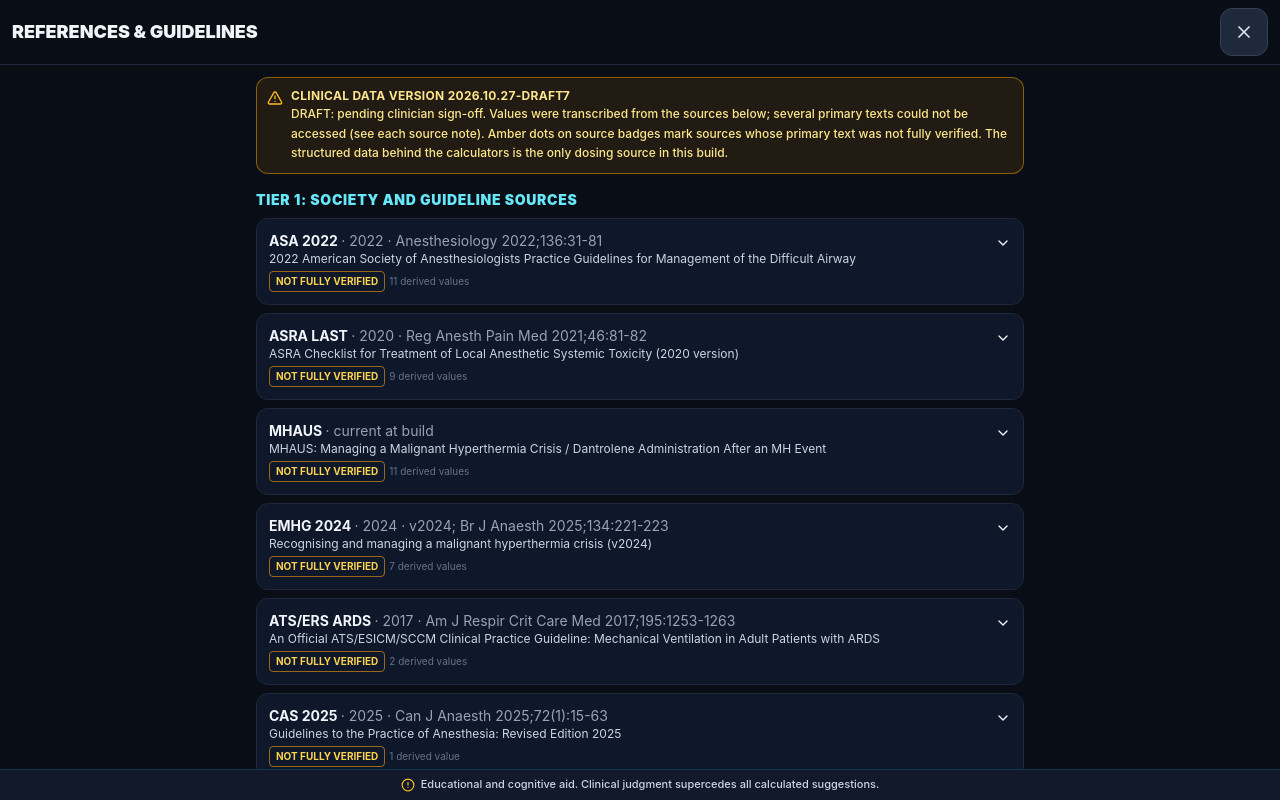
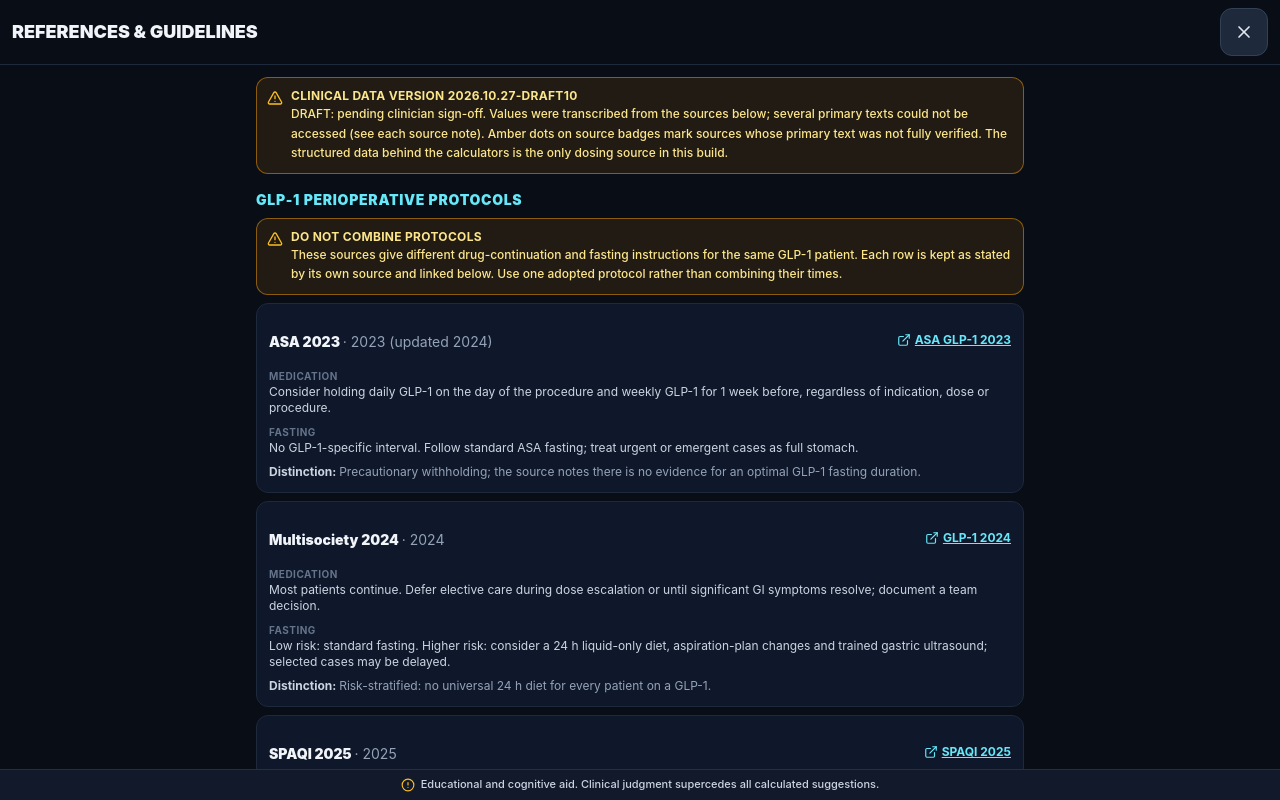
Before and after one commit to drabdo1990/anesth-helper, a React (Vite) app: page / in a window 1280 px wide. Both pictures are taken after a click on the button 1010 px from the left and 30 px from the top of the page. Built offline with nearby package versions, Linux system fonts and the light colour scheme.

Commit message:
feat(references): compare conflicting GLP-1 protocols

```diff
--- a/src/data/derived.ts
+++ b/src/data/derived.ts
@@ -6,6 +6,7 @@
 import { LOCAL_ANESTHETICS, MEDICATIONS } from './medications';
 import { VENTILATION_SCENARIOS, VENT_ADVANCED_REFERENCE, VENT_ALARMS, VENT_MODES, VENT_TROUBLESHOOTING } from './ventilation';
 import { CHECKLISTS } from './checklists';
+import { GLP1_PROTOCOLS } from './glp1Protocols';
 import { NEURAXIAL_REGIMENS } from './neuraxial';
 import { REFERENCE_DRUGS } from './referenceDrugs';
 import { SOURCES } from './sources';
@@ -84,6 +85,7 @@
   for (const t of VENT_TROUBLESHOOTING) add(t.sourceIds, `Ventilator troubleshooting: ${t.title}`);
 
   for (const c of CHECKLISTS) for (const i of c.items) add(i.sourceIds, `Checklist ${c.title}: ${i.text}`);
+  for (const p of GLP1_PROTOCOLS) add([p.sourceId], `GLP-1 protocol ${p.label}: ${p.drugRule} Fasting: ${p.fastingRule}`);
   for (const s of [...LAST_STEPS, ...MH_STEPS, ...CICO_PLANS.flatMap((p) => p.steps)]) add(s.sourceIds, `Emergency step: ${s.text}`);
 
   for (const [id, lines] of Object.entries(PRINCIPLE_SOURCES)) for (const l of lines) out[id]?.push(l);
--- /dev/null
+++ b/src/data/glp1Protocols.ts
@@ -0,0 +1,60 @@
+// Published conflicting perioperative GLP-1 protocols, kept separate so no protocol's fasting times are mixed with another's.
+// Every row cites a source in sources.ts. Local rules are intentionally not included here.
+
+export interface Glp1ProtocolReference {
+  id: string;
+  label: string;
+  year: string;
+  sourceId: string;
+  drugRule: string;
+  fastingRule: string;
+  distinction: string;
+}
+
+export const GLP1_PROTOCOLS: Glp1ProtocolReference[] = [
+  {
+    id: 'asa-glp1-2023',
+    label: 'ASA 2023',
+    year: '2023 (updated 2024)',
+    sourceId: 'asa-glp1-2023',
+    drugRule: 'Consider holding daily GLP-1 on the day of the procedure and weekly GLP-1 for 1 week before, regardless of indication, dose or procedure.',
+    fastingRule: 'No GLP-1-specific interval. Follow standard ASA fasting; treat urgent or emergent cases as full stomach.',
+    distinction: 'Precautionary withholding; the source notes there is no evidence for an optimal GLP-1 fasting duration.',
+  },
+  {
+    id: 'multisociety-glp1-2024',
+    label: 'Multisociety 2024',
+    year: '2024',
+    sourceId: 'glp1-multisociety-2024',
+    drugRule: 'Most patients continue. Defer elective care during dose escalation or until significant GI symptoms resolve; document a team decision.',
+    fastingRule: 'Low risk: standard fasting. Higher risk: consider a 24 h liquid-only diet, aspiration-plan changes and trained gastric ultrasound; selected cases may be delayed.',
+    distinction: 'Risk-stratified: no universal 24 h diet for every patient on a GLP-1.',
+  },
+  {
+    id: 'spaqi-glp1-2025',
+    label: 'SPAQI 2025',
+    year: '2025',
+    sourceId: 'glp1-spaqi-2025',
+    drugRule: 'Continue if there are no significant GI symptoms. Severe nausea, vomiting or inability to tolerate oral intake needs prescriber review before elective care.',
+    fastingRule: 'Solids 24 h (clear liquids only); clear liquids <10% glucose 4 h and ≥10% glucose 8 h.',
+    distinction: 'A distinct fixed fasting protocol for all GLP-1 patients without significant GI symptoms.',
+  },
+  {
+    id: 'uk-glp1-2025',
+    label: 'UK 2025',
+    year: '2025',
+    sourceId: 'glp1-uk-2025',
+    drugRule: 'Continue GLP-1 and dual GIP/GLP-1 therapy throughout the perioperative period.',
+    fastingRule: 'Follow standard recommended fasting; no GLP-1-specific extended fast. Use individualized aspiration-risk mitigation and consider gastric ultrasound.',
+    distinction: 'Most permissive fasting; rejects extra fasting for the drug alone.',
+  },
+  {
+    id: 'anzca-glp1-2025',
+    label: 'ADS / ANZCA / GESA / NACOS 2025',
+    year: '2025',
+    sourceId: 'glp1-anzca-2025',
+    drugRule: 'Do not routinely stop GLP-1 or dual GIP/GLP-1 therapy before the procedure.',
+    fastingRule: '24 h clear-fluid diet, then a standard 6 h fast before the procedure, for all patients on these drugs.',
+    distinction: 'A universal 24 h clear-fluid day for every patient on these drugs.',
+  },
+];
--- a/src/data/sources.ts
+++ b/src/data/sources.ts
@@ -3,7 +3,7 @@
 
 import type { ClinicalSource } from './types';
 
-export const DATA_VERSION = '2026.10.27-draft7';
+export const DATA_VERSION = '2026.10.27-draft10';
 export const DATA_STATUS =
   'DRAFT: pending clinician sign-off. Values were transcribed from the sources below; several primary texts could not be accessed (see each source note).';
 
@@ -839,17 +839,30 @@
     accessNote: 'Open-access full text via PMC. Eight Delphi recommendations; not formally endorsed by a single society. Scope is adult elective anesthesia/sedation, excluding procedure-specific fasting and conditions that substantially increase aspiration risk.',
   },
   {
+    id: 'asa-glp1-2023',
+    tag: 'ASA GLP-1 2023',
+    name: 'American Society of Anesthesiologists Consensus-Based Guidance on Preoperative Management of Patients (Adults and Children) on Glucagon-Like Peptide-1 (GLP-1) Receptor Agonists',
+    publisher: 'American Society of Anesthesiologists',
+    year: '2023',
+    version: 'Published June 2023; updated November 2024',
+    url: 'https://www.asahq.org/about-asa/newsroom/news-releases/2023/06/american-society-of-anesthesiologists-consensus-based-guidance-on-preoperative',
+    tier: 1,
+    scope: ['GLP-1 withholding', 'preoperative fasting', 'GI symptoms', 'urgent and emergent procedures'],
+    verification: 'primary',
+    accessNote: 'Official ASA guidance read. Suggests considering holding daily GLP-1 on the procedure day and weekly GLP-1 for 1 week before; standard fasting applies; urgent or emergent cases are treated as full stomach. The page now points to newer multisociety guidance.',
+  },
+  {
     id: 'glp1-multisociety-2024',
     tag: 'GLP-1 2024',
-    name: 'Most Patients Can Continue Diabetes, Weight Loss GLP-1 Drugs Before Surgery, Those at Highest Risk for GI Problems Should Follow Liquid Diet Before Procedure',
+    name: 'Preprocedure Care of Patients on Glucagon-like Peptide-1 Receptor Agonists: A Multisociety Clinical Practice Guidance',
     publisher: 'American Society of Anesthesiologists, AGA, ASMBS, ISPCOP and SAGES',
     year: '2024',
-    version: 'Multi-society clinical practice guidance, released October 2024',
-    url: 'https://www.asahq.org/about-asa/newsroom/news-releases/2024/10/new-multi-society-glp-1-guidance',
+    version: 'Anesthesiology 2024;141:1208-1209',
+    url: 'https://doi.org/10.1097/ALN.0000000000005231',
     tier: 1,
     scope: ['GLP-1 perioperative continuation', 'escalation phase and GI symptoms', '24 h liquid-only risk mitigation', 'gastric ultrasound', 'procedure delay'],
     verification: 'secondary',
-    accessNote: 'Official ASA release and recommendation summary read; the full multisociety guidance was not accessed. Most patients continue GLP-1 therapy; selected higher-risk patients may need a 24 h liquid-only diet, aspiration-plan changes, gastric ultrasound or delay.',
+    accessNote: 'Official ASA release and article metadata read; full guidance not accessed. Most patients continue GLP-1 therapy; selected higher-risk patients may need a 24 h liquid-only diet, aspiration-plan changes, gastric ultrasound or delay.',
   },
   {
     id: 'glp1-spaqi-2025',
@@ -863,6 +876,32 @@
     scope: ['GLP-1 perioperative continuation', 'GLP-1 solid and clear-liquid fasting protocol', 'significant GI symptoms'],
     verification: 'primary',
     accessNote: 'Open-access full text. Separate protocol: continue if no significant GI symptoms; solids 24 h; clear liquids <10% glucose 4 h and >=10% glucose 8 h. These times conflict with other society guidance; do not combine protocols.',
+  },
+  {
+    id: 'glp1-uk-2025',
+    tag: 'UK GLP-1 2025',
+    name: 'Elective peri-operative management of adults taking glucagon-like peptide-1 receptor agonists, glucose-dependent insulinotropic peptide agonists and sodium-glucose cotransporter-2 inhibitors',
+    publisher: 'Association of Anaesthetists, CPOC and UK multidisciplinary societies',
+    year: '2025',
+    version: 'Anaesthesia 2025;80:412-424',
+    url: 'https://pmc.ncbi.nlm.nih.gov/articles/PMC11885194/',
+    tier: 1,
+    scope: ['GLP-1 and GIP/GLP-1 continuation', 'standard perioperative fasting', 'aspiration-risk mitigation'],
+    verification: 'primary',
+    accessNote: 'Open-access full text. Continue GLP-1 and dual GIP/GLP-1 therapy; follow standard fasting; do not extend fasting for the drug alone. Upper GI symptoms alone do not determine gastric content; consider individualized aspiration precautions and gastric ultrasound.',
+  },
+  {
+    id: 'glp1-anzca-2025',
+    tag: 'ANZCA GLP-1 2025',
+    name: 'Clinical Practice Recommendations regarding patients taking GLP-1 receptor agonists and dual GLP-1/GIP receptor co-agonists prior to anaesthesia or sedation for surgical and endoscopic procedures',
+    publisher: 'Australian Diabetes Society, ANZCA, GESA and NACOS',
+    year: '2025',
+    version: 'April 2025; Anaesth Intensive Care 2025;53:300-306',
+    url: 'https://pmc.ncbi.nlm.nih.gov/articles/PMC12420935/',
+    tier: 1,
+    scope: ['GLP-1 and GIP/GLP-1 continuation', '24 h clear-fluid diet', 'standard 6 h fast', 'risk mitigation'],
+    verification: 'primary',
+    accessNote: 'Full PDF and published version reviewed. Do not routinely stop therapy; recommend a 24 h clear-fluid diet then a standard 6 h fast for all patients on these drugs. Risk mitigation is required if solids were not withheld for 24 h.',
   },
   {
     id: 'asa-obstetric-2016',
--- a/src/views/ReferencesView.tsx
+++ b/src/views/ReferencesView.tsx
@@ -2,7 +2,8 @@
 import { createPortal } from 'react-dom';
 import { ChevronDown, ChevronUp, ExternalLink, X } from 'lucide-react';
 import { derivedValuesBySource } from '../data/derived';
-import { DATA_STATUS, DATA_VERSION, SOURCES } from '../data/sources';
+import { GLP1_PROTOCOLS, type Glp1ProtocolReference } from '../data/glp1Protocols';
+import { DATA_STATUS, DATA_VERSION, SOURCES, SOURCE_BY_ID } from '../data/sources';
 import type { ClinicalSource } from '../data/types';
 import { useAppStore } from '../store/useAppStore';
 import { DisclaimerBanner } from '../components/DisclaimerBanner';
@@ -64,6 +65,46 @@
   );
 };
 
+const ProtocolRow: React.FC<{ protocol: Glp1ProtocolReference }> = ({ protocol }) => {
+  const source = SOURCE_BY_ID[protocol.sourceId];
+  return (
+    <li className="rounded-xl border border-clinical-border bg-slate-900 p-3">
+      <div className="flex flex-wrap items-baseline justify-between gap-2">
+        <h4 className="text-sm font-black text-slate-100">
+          {protocol.label} <span className="font-normal text-slate-400">· {protocol.year}</span>
+        </h4>
+        {source?.url ? (
+          <a
+            href={source.url}
+            target="_blank"
+            rel="noopener noreferrer"
+            title={source.name}
+            className="inline-flex min-h-[48px] items-center gap-1 text-xs font-bold text-cyan-300 underline"
+          >
+            <ExternalLink className="h-3.5 w-3.5" /> {source.tag}
+          </a>
+        ) : (
+          <span className="text-xs font-bold text-amber-300">{source?.tag ?? 'Local protocol'}</span>
+        )}
+      </div>
+      <dl className="mt-1 grid gap-2 text-xs text-slate-300">
+        <div>
+          <dt className="text-[10px] font-bold uppercase tracking-wider text-slate-500">Medication</dt>
+          <dd>{protocol.drugRule}</dd>
+        </div>
+        <div>
+          <dt className="text-[10px] font-bold uppercase tracking-wider text-slate-500">Fasting</dt>
+          <dd>{protocol.fastingRule}</dd>
+        </div>
+      </dl>
+      <p className="mt-2 text-xs text-slate-400">
+        <span className="font-bold text-slate-300">Distinction: </span>
+        {protocol.distinction}
+      </p>
+    </li>
+  );
+};
+
 export const ReferencesView: React.FC = () => {
   const open = useAppStore((s) => s.referencesOpen);
   const setOpen = useAppStore((s) => s.setReferencesOpen);
@@ -99,6 +140,21 @@
             {DATA_STATUS} Amber dots on source badges mark sources whose primary text was not fully verified. The structured
             data behind the calculators is the only dosing source in this build.
           </WarningBanner>
+
+          <section className="flex flex-col gap-2">
+            <h3 className="text-sm font-black uppercase tracking-wider text-cyan-300">GLP-1 perioperative protocols</h3>
+            <WarningBanner level="amber" title="Do not combine protocols">
+              These sources give different drug-continuation and fasting instructions for the same GLP-1 patient. Each row
+              is kept as stated by its own source and linked below. Use one adopted protocol rather than combining their
+              times.
+            </WarningBanner>
+            <ul className="flex flex-col gap-2">
+              {GLP1_PROTOCOLS.map((protocol) => (
+                <ProtocolRow key={protocol.id} protocol={protocol} />
+              ))}
+            </ul>
+          </section>
+
           {[1, 2, 3, 4].map((tier) => (
             <section key={tier} className="flex flex-col gap-2">
               <h3 className="text-sm font-black uppercase tracking-wider text-cyan-300">{TIER_TITLES[tier]}</h3>
```
Also changed, not shown: 2 other files (tests, documents, lock files or other folders).
